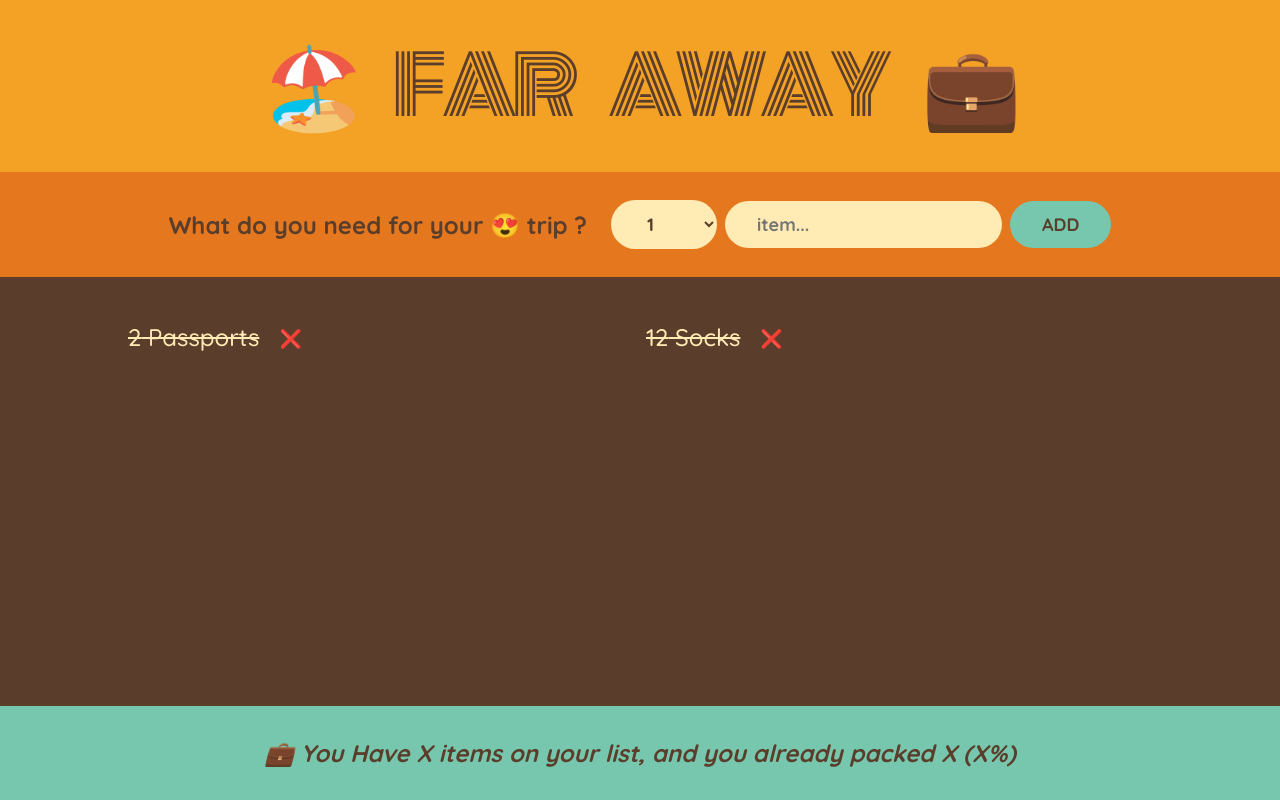
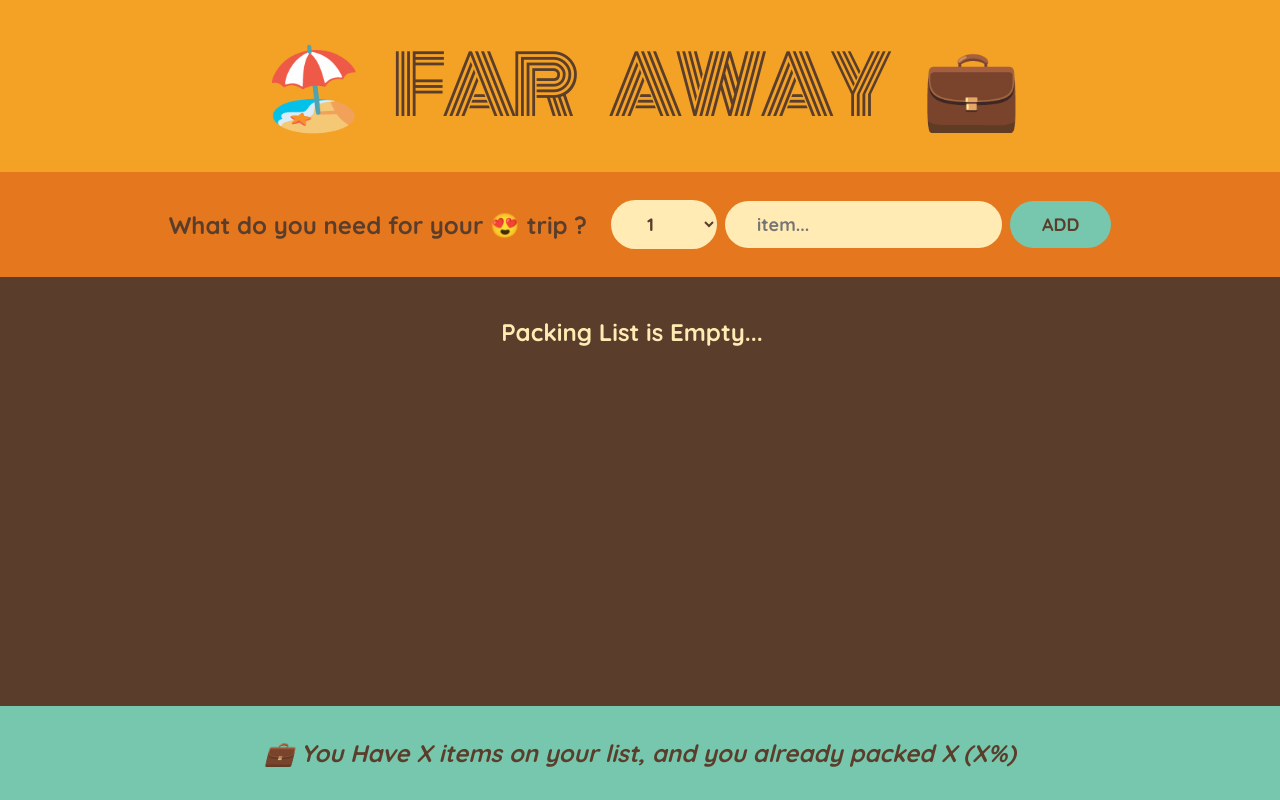
Before and after one commit to yurliansyahfajar/travel-list, a React (Create React App) app: page / in a window 1280 px wide. Built offline with nearby package versions, Linux system fonts and the light colour scheme.

Commit message:
add delete item function and conditional for empty packing list

```diff
--- a/src/App.js
+++ b/src/App.js
@@ -1,28 +1,26 @@
 import { useState } from "react";
 
-const initialItems = [
-  { id: 1, description: "Passports", quantity: 2, packed: true },
-  { id: 2, description: "Socks", quantity: 12, packed: true },
-];
+// const initialItems = [
+//   { id: 1, description: "Passports", quantity: 2, packed: false },
+//   { id: 2, description: "Socks", quantity: 12, packed: false },
+// ];
 
 export default function App() {
-  const [list, setList] = useState(initialItems);
+  const [items, setItems] = useState([]);
 
-  const addItem = (desc, qty) => {
-    const newItem = {
-      id: Date.now(),
-      description: desc,
-      quantity: qty,
-      packed: false,
+  const handleAddItem = (item) => {
+    setItems((items) => [...items, item]);
   };
-    setList((initialItems) => [...initialItems, newItem]);
+
+  const handleDeleteItem = (id) => {
+    setItems((items) => items.filter((item) => item.id !== id));
   };
 
   return (
     <div className="app">
       <Logo />
-      <Form addItem={addItem} />
-      <PackingList list={list} />
+      <Form onAddItem={handleAddItem} />
+      <PackingList items={items} onDeleteItem={handleDeleteItem} />
       <Stats />
     </div>
   );
@@ -32,7 +30,7 @@ function Logo() {
   return <h1>🏖️ FAR AWAY 💼</h1>;
 }
 
-function Form({ addItem }) {
+function Form({ onAddItem }) {
   const [description, setDescription] = useState("");
   const [quantity, setQuantity] = useState(1);
 
@@ -41,7 +39,14 @@ function Form({ addItem }) {
 
     if (!description) return;
 
-    addItem(description, quantity);
+    const newItem = {
+      id: Date.now(),
+      description: description,
+      quantity: quantity,
+      packed: false,
+    };
+
+    onAddItem(newItem);
 
     setDescription("");
     setQuantity(1);
@@ -76,30 +81,38 @@ function Form({ addItem }) {
   );
 }
 
-function PackingList({ list }) {
+function PackingList({ items, onDeleteItem }) {
   return (
     <div className="list">
+      {items.length !== 0 ? (
         <ul>
-        {list.map((item) => (
+          {items.map((item) => (
             <Item
               description={item.description}
               quantity={item.quantity}
               packed={item.packed}
+              id={item.id}
               key={item.id}
+              onDeleteItem={onDeleteItem}
             />
           ))}
         </ul>
+      ) : (
+        <div>
+          <h3>Packing List is Empty...</h3>
+        </div>
+      )}
     </div>
   );
 }
 
-function Item({ description, quantity, packed }) {
+function Item({ description, quantity, packed, id, onDeleteItem }) {
   return (
     <li>
       <span style={packed ? { textDecoration: "line-through" } : {}}>
         {quantity} {description}
       </span>
-      <button>❌</button>
+      <button onClick={() => onDeleteItem(id)}>❌</button>
     </li>
   );
 }
```
Lines whose indentation alone changed are shown as unchanged.
